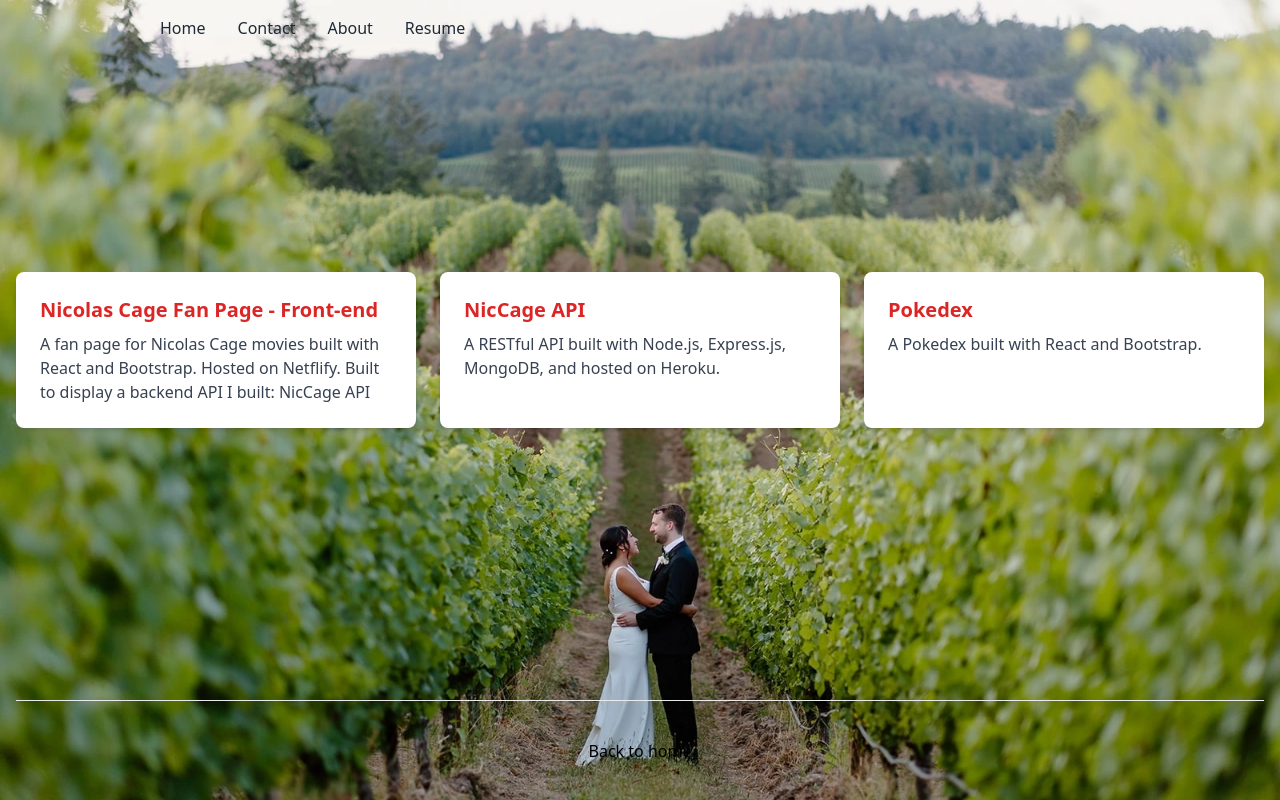
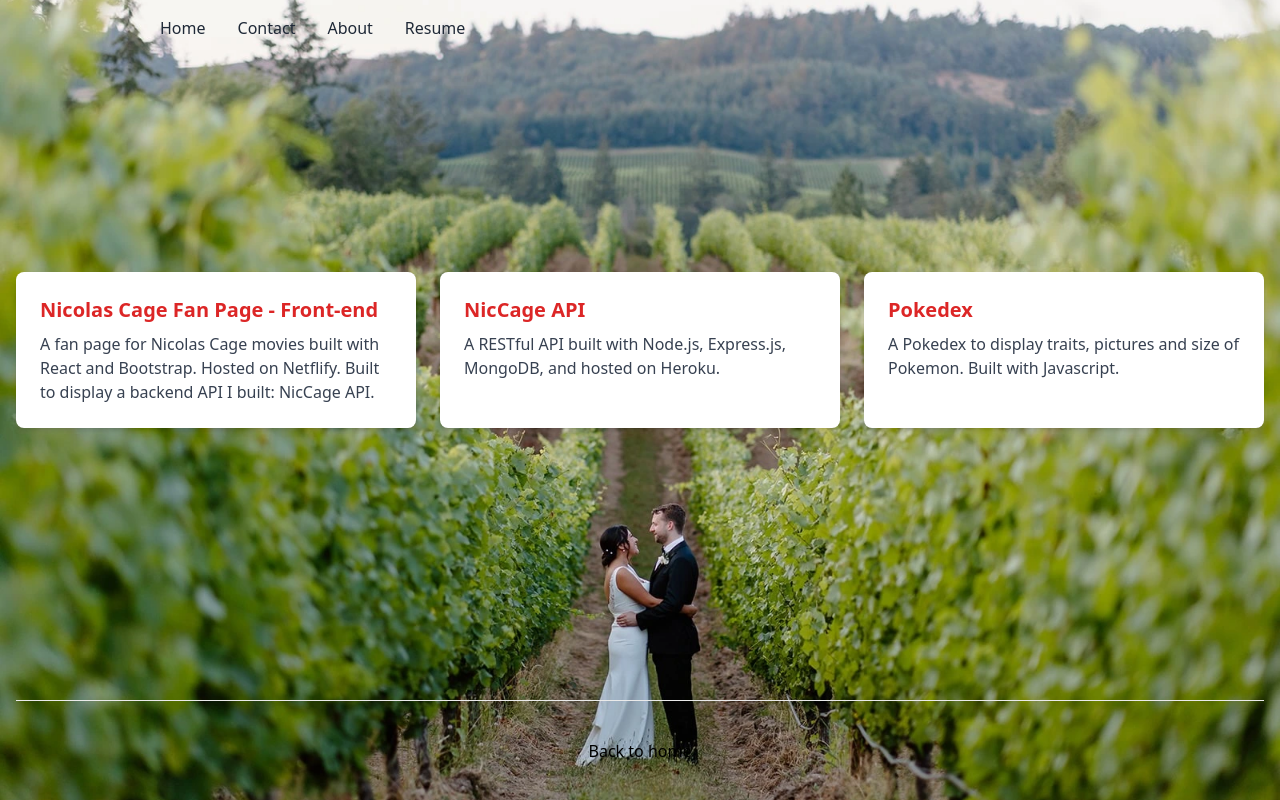
Before and after one commit to jonathankerth/my-portfolio, a Next.js app: page /Projects in a window 1280 px wide. Built offline with nearby package versions, Linux system fonts and the light colour scheme.

Commit message:
update pokedex project description

```diff
--- a/src/pages/Projects.js
+++ b/src/pages/Projects.js
@@ -65,7 +65,7 @@ const projects = [
 		id: 1,
 		title: "Nicolas Cage Fan Page - Front-end",
 		description:
-			"A fan page for Nicolas Cage movies built with React and Bootstrap. Hosted on Netflify. Built to display a backend API I built: NicCage API",
+			"A fan page for Nicolas Cage movies built with React and Bootstrap. Hosted on Netflify. Built to display a backend API I built: NicCage API.",
 		link: "https://github.com/jonathankerth/nicCage-client",
 	},
 	{
@@ -78,7 +78,8 @@ const projects = [
 	{
 		id: 3,
 		title: "Pokedex",
-		description: "A Pokedex built with React and Bootstrap.",
+		description:
+			"A Pokedex to display traits, pictures and size of Pokemon. Built with Javascript.",
 		link: "https://github.com/jonathankerth/pokemon-js",
 	},
 ];
```
